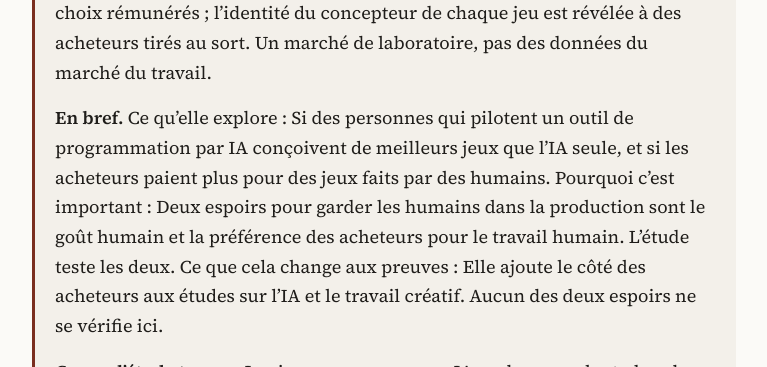
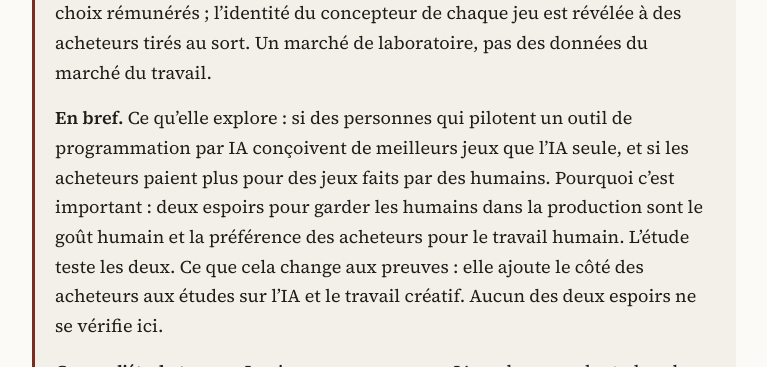
Before and after one commit to ajoly35/gen-ai-living-review, a Jekyll site: the page built from fr/index.md, in a window 1280 px wide and 900 px high, scrolled down 1515 px. Shown: the part 155-522 px from the top of the window, without its empty margins (256-1023 px from the left). Built offline with Jekyll 4.4.1, drawn with Linux system fonts in a browser that asks for light colours; our own code applies the rules of GitHub Pages for plain Markdown files.

```diff
--- a/_includes/fr/latest.md
+++ b/_includes/fr/latest.md
@@ -6,9 +6,9 @@ Nouveaux articles sur l'IA et les marchés du travail et sur l'IA et la croissan
 Ohio State University et Carnegie Mellon University, prépublication arXiv, 12 octobre 2026. [Article](https://arxiv.org/abs/2610.18921). Trois expériences en ligne préenregistrées, avec des choix rémunérés ; l'identité du concepteur de chaque jeu est révélée à des acheteurs tirés au sort. Un marché de laboratoire, pas des données du marché du travail.
 
 **En bref.**
-Ce qu'elle explore : Si des personnes qui pilotent un outil de programmation par IA conçoivent de meilleurs jeux que l'IA seule, et si les acheteurs paient plus pour des jeux faits par des humains.
-Pourquoi c'est important : Deux espoirs pour garder les humains dans la production sont le goût humain et la préférence des acheteurs pour le travail humain. L'étude teste les deux.
-Ce que cela change aux preuves : Elle ajoute le côté des acheteurs aux études sur l'IA et le travail créatif. Aucun des deux espoirs ne se vérifie ici.
+Ce qu'elle explore : si des personnes qui pilotent un outil de programmation par IA conçoivent de meilleurs jeux que l'IA seule, et si les acheteurs paient plus pour des jeux faits par des humains.
+Pourquoi c'est important : deux espoirs pour garder les humains dans la production sont le goût humain et la préférence des acheteurs pour le travail humain. L'étude teste les deux.
+Ce que cela change aux preuves : elle ajoute le côté des acheteurs aux études sur l'IA et le travail créatif. Aucun des deux espoirs ne se vérifie ici.
 
 **Ce que l'étude trouve.** Les jeux conçus par une IA seule se vendent plus cher que ceux conçus par des personnes qui pilotent le même agent de programmation, et dire aux acheteurs qui a conçu un jeu ne change rien. Parmi 296 participants américains, à la fois concepteurs et acheteurs, les acheteurs paient en moyenne &#36;0.47 pour jouer à un jeu conçu par l'IA, contre &#36;0.37 pour un jeu conçu par un humain, un écart de 0.31 écart-type. Auprès de 549 autres acheteurs, les jeux de 180 professionnels de la création obtiennent 0.16 écart-type de moins que ceux de l'IA. Les concepteurs pensaient battre l'IA de 9 à 17 cents. Révéler le concepteur ne modifie pas la prime de l'IA : 6.8 cents à l'aveugle, contre 6.0 cents avec l'information.
 
```
